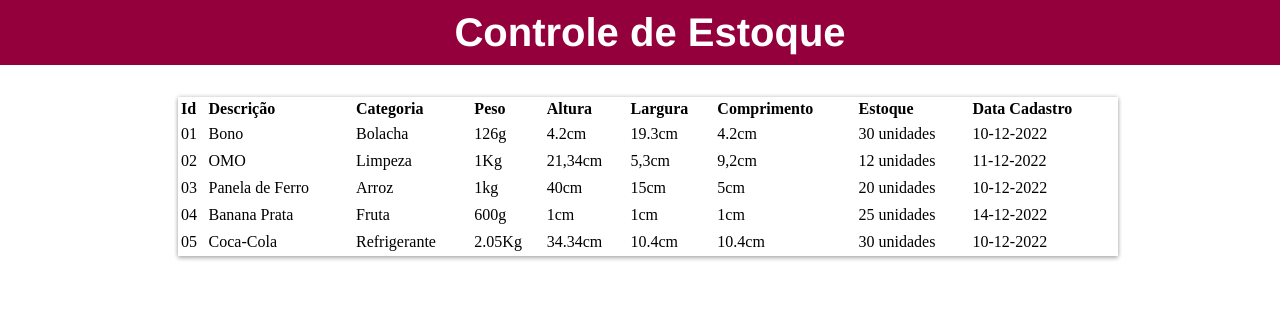
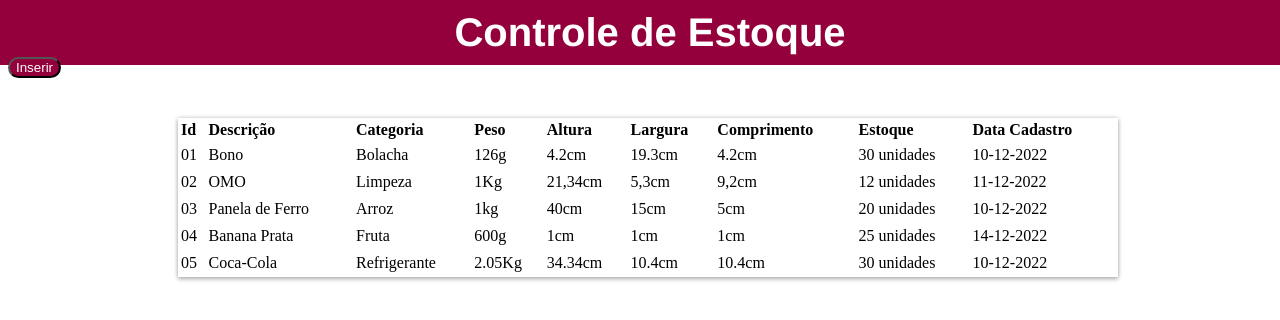
Before and after one commit to Matheus-Borges-Never/Controle-de-Produtos, a plain HTML site: page index.html in a window 1280 px wide. Drawn offline with Linux system fonts and the light colour scheme.

Commit message:
feat-style

```diff
--- a/index.html
+++ b/index.html
@@ -17,6 +17,16 @@
 <body>
     <div class="navbar">
         <div class="titleCompany">Controle de Estoque</div>
+    </div>
+
+    <div class="actionProd">
+        <div class="inserir">
+            <form action="inserir/inserir.html">
+                <button type="submit" class="btnInserir">Inserir</button>
+            </form>
+        </div>
+        <div class="deletar">
+        </div>
     </div>
 
     <div class="tableArea">
--- a/style.css
+++ b/style.css
@@ -55,3 +55,9 @@
     height: 25px;
     border-bottom: 1px solid;
 }
+
+.btnInserir {
+    border-radius: 80px;
+    background-color: #93003C;
+    color: #ffffff;
+}
```
Also changed, not shown: inserir/inserir.html (added, +1 -0 lines).
